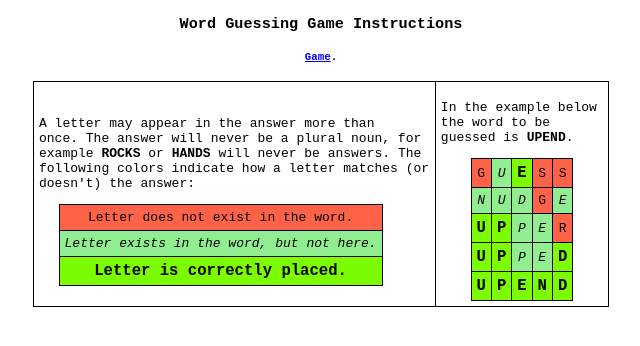
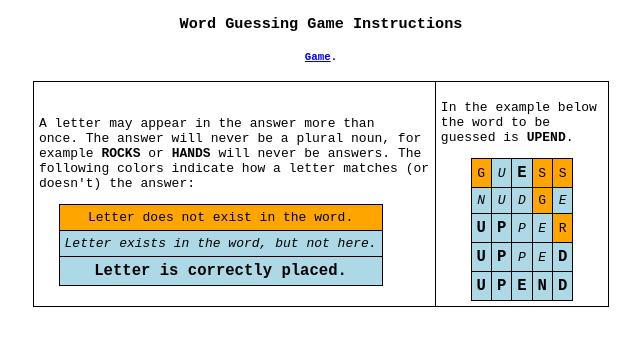
Before and after one commit to jsf80238/utility, a plain HTML site: page word-guessing-game-instructions.html in a window 1280 px wide. Shown: the whole page, without its empty margins (319-959 px from the left). Drawn offline with Linux system fonts and the light colour scheme.

Commit message:
Re-color. (#6)

```diff
--- a/word-guessing-game-instructions.html
+++ b/word-guessing-game-instructions.html
@@ -50,18 +50,18 @@
 
         .guessTableIncorrect {
             color: black;
-            background-color: tomato;
+            background-color: orange;
         }
 
         .guessTableCorrect {
             color: black;
-            background-color: lightgreen;
+            background-color: lightblue;
             font-style: italic;
         }
 
         .guessTableExactlyCorrect {
             color: black;
-            background-color: lawngreen;
+            background-color: lightblue;
             font-weight: bold;
             font-size: larger;
         }
```
Also changed, not shown: word-guessing-game.html (+5 -5 lines).
